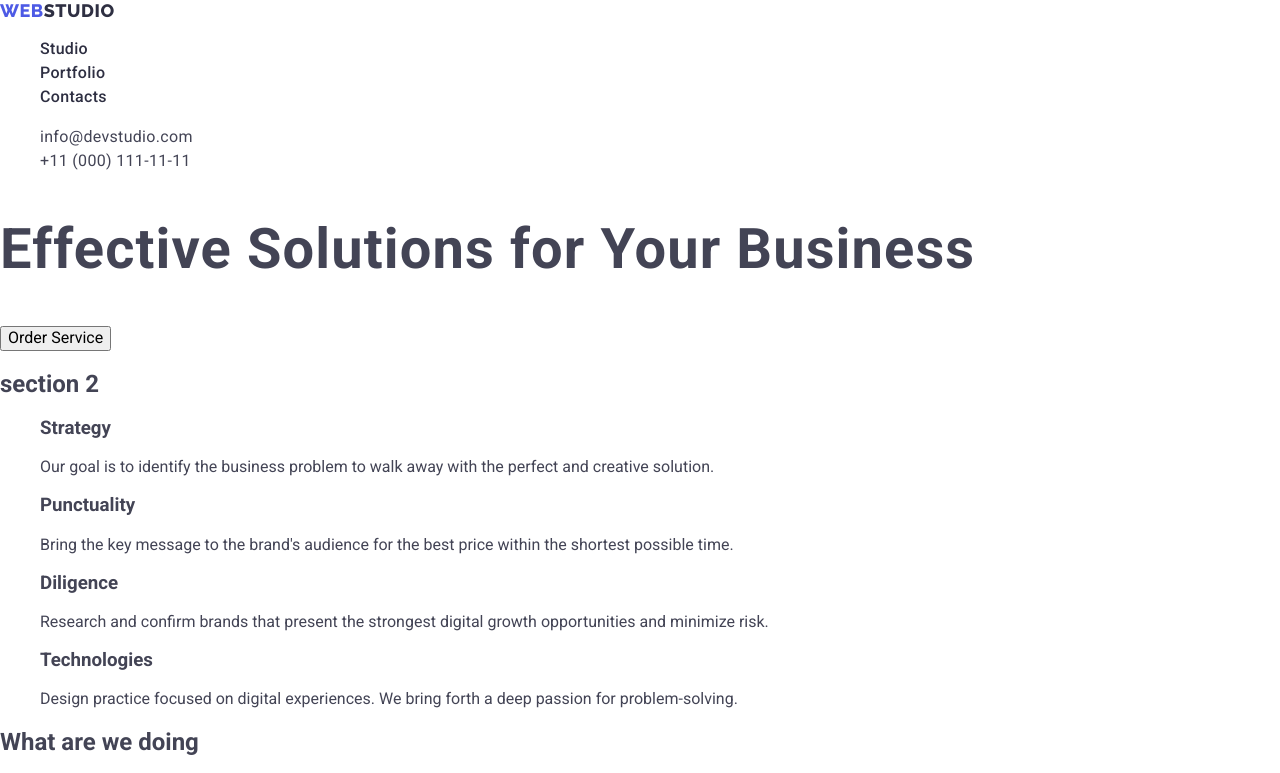
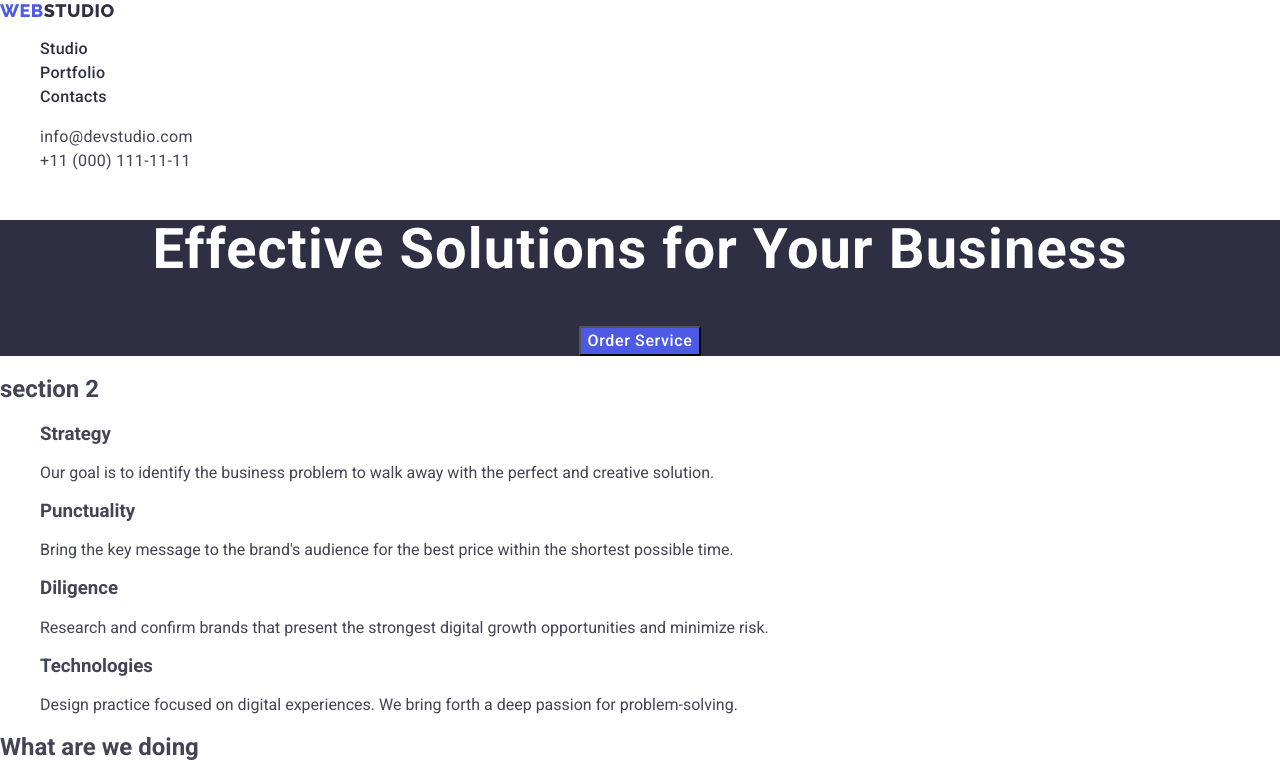
Before and after one commit to Volodymyr-Mohyla/goit-markup-hw-02, a plain HTML site: page index.html in a window 1280 px wide. Shown: the top 773 px of the page. Drawn offline with nearby package versions, Linux system fonts and the light colour scheme; files whose address does not match are found by name.

Commit message:
section 1 done

```diff
--- a/css/style.css
+++ b/css/style.css
@@ -50,10 +50,28 @@ ul li{
 .main-section {
     background-color: #2e2f42;
 }
+.main-section-h {
+    color: #ffffff;
+}
+.main-section-button {
+    background-color: #4D5AE5;
+    font-weight: 500;
+    line-height: 1.5;
+    letter-spacing: 0.04em;
+    color: #ffffff;
+    cursor: pointer;
+    display: block;
+    margin: 0 auto;
+}
+.main-section-button:hover, .main-section-button:focus {
+    background-color: #404BBF;
+
+}
 h1{
     font-family: "Roboto", sans-serif;
     font-size: 56px;
     letter-spacing: 0.02em;
-    line-height: 1.071;
+    line-height: 1.07;
     font-weight: bold;
+    text-align: center;
 }
--- a/index.html
+++ b/index.html
@@ -40,10 +40,10 @@
     <main>
 
         <!-- section 1-->
-        <section>
-            <h1>Effective Solutions
+        <section class="main-section">
+            <h1 class="main-section-h">Effective Solutions
                 for Your Business</h1>
-            <button type="button">Order Service</button>
+            <button type="button" class="main-section-button">Order Service</button>
         </section>
 
         <!-- section 2-->
```
